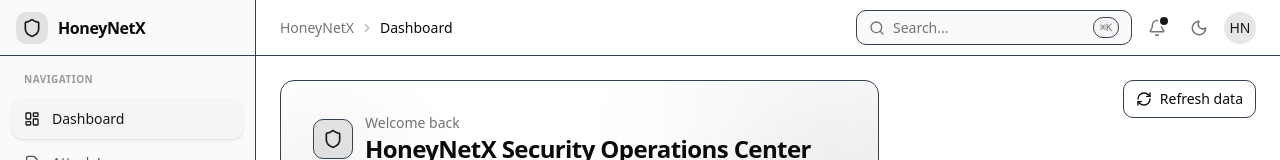
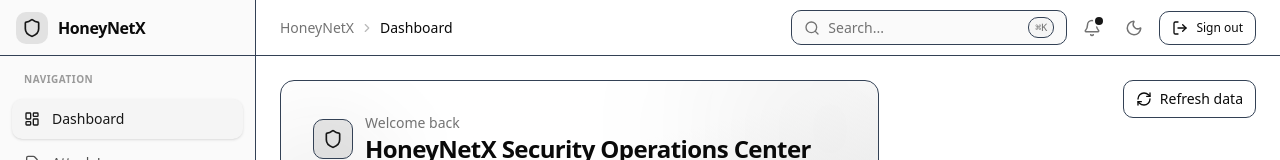
Before and after one commit to jugalmehta12/HoneyNetX, a React (Vite) app in the folder frontend/: page /dashboard in a window 1280 px wide. Shown: the top 160 px of the page. Built offline with nearby package versions, Linux system fonts and the light colour scheme; no server answers; sample sign-in values are in the browser's storage.

Commit message:
Add sign-out behavior

```diff
--- a/frontend/src/components/layout/TopNav.jsx
+++ b/frontend/src/components/layout/TopNav.jsx
@@ -1,5 +1,6 @@
-import { useLocation } from "react-router-dom";
-import { Bell, Menu, Search, Moon, ChevronRight } from "lucide-react";
+import { useLocation, useNavigate } from "react-router-dom";
+import { Bell, Menu, Search, Moon, ChevronRight, LogOut } from "lucide-react";
+import api from "@/services/api";
 
 const routeLabels = {
   "/dashboard": "Dashboard",
@@ -12,15 +13,25 @@ const routeLabels = {
 
 function TopNav({ onMenuClick }) {
   const location = useLocation();
+  const navigate = useNavigate();
   const currentLabel = routeLabels[location.pathname] || "Page";
+
+  const handleLogout = async () => {
+    try {
+      await api.post("/v1/auth/logout");
+    } catch {
+      // Logout is local token removal; the backend has no server-side token store.
+    } finally {
+      localStorage.removeItem("token");
+      localStorage.removeItem("refreshToken");
+      localStorage.removeItem("user");
+      navigate("/login", { replace: true });
+    }
+  };
 
   return (
     <header className="sticky top-0 z-30 flex h-14 items-center gap-4 border-b border-border bg-background/80 px-4 backdrop-blur-sm sm:px-6">
-      <button
-        onClick={onMenuClick}
-        className="rounded-md p-1.5 text-foreground hover:bg-muted lg:hidden"
-        aria-label="Open sidebar"
-      >
+      <button onClick={onMenuClick} className="rounded-md p-1.5 text-foreground hover:bg-muted lg:hidden" aria-label="Open sidebar">
         <Menu className="size-5" />
       </button>
 
@@ -33,37 +44,22 @@ function TopNav({ onMenuClick }) {
       <div className="flex flex-1 items-center justify-end gap-2">
         <div className="hidden items-center gap-2 rounded-lg border border-border bg-muted/50 px-3 py-1.5 sm:flex">
           <Search className="size-4 text-muted-foreground" aria-hidden="true" />
-          <input
-            type="text"
-            placeholder="Search..."
-            className="w-48 bg-transparent text-sm text-foreground placeholder:text-muted-foreground focus:outline-none"
-            aria-label="Search"
-          />
-          <kbd className="hidden rounded border border-border bg-muted px-1.5 py-0.5 text-[10px] font-medium text-muted-foreground lg:inline">
-            ⌘K
-          </kbd>
+          <input type="text" placeholder="Search..." className="w-48 bg-transparent text-sm text-foreground placeholder:text-muted-foreground focus:outline-none" aria-label="Search" />
+          <kbd className="hidden rounded border border-border bg-muted px-1.5 py-0.5 text-[10px] font-medium text-muted-foreground lg:inline">⌘K</kbd>
         </div>
 
-        <button
-          className="relative rounded-lg p-2 text-muted-foreground transition-colors hover:bg-muted hover:text-foreground"
-          aria-label="Notifications"
-        >
-          <Bell className="size-4.5" />
+        <button className="relative rounded-lg p-2 text-muted-foreground transition-colors hover:bg-muted hover:text-foreground" aria-label="Notifications">
+          <Bell className="size-4.5" aria-hidden="true" />
           <span className="absolute right-1.5 top-1.5 size-2 rounded-full bg-primary ring-2 ring-background" />
         </button>
 
-        <button
-          className="rounded-lg p-2 text-muted-foreground transition-colors hover:bg-muted hover:text-foreground"
-          aria-label="Toggle theme"
-        >
-          <Moon className="size-4.5" />
+        <button className="rounded-lg p-2 text-muted-foreground transition-colors hover:bg-muted hover:text-foreground" aria-label="Toggle theme">
+          <Moon className="size-4.5" aria-hidden="true" />
         </button>
 
-        <button
-          className="flex size-8 items-center justify-center rounded-full bg-primary/10 text-sm font-medium text-primary transition-colors hover:bg-primary/20"
-          aria-label="User profile"
-        >
-          HN
+        <button onClick={handleLogout} className="inline-flex items-center gap-2 rounded-lg border border-border px-3 py-2 text-xs font-medium hover:bg-muted" aria-label="Sign out">
+          <LogOut className="size-4" aria-hidden="true" />
+          <span className="hidden sm:inline">Sign out</span>
         </button>
       </div>
     </header>
```
